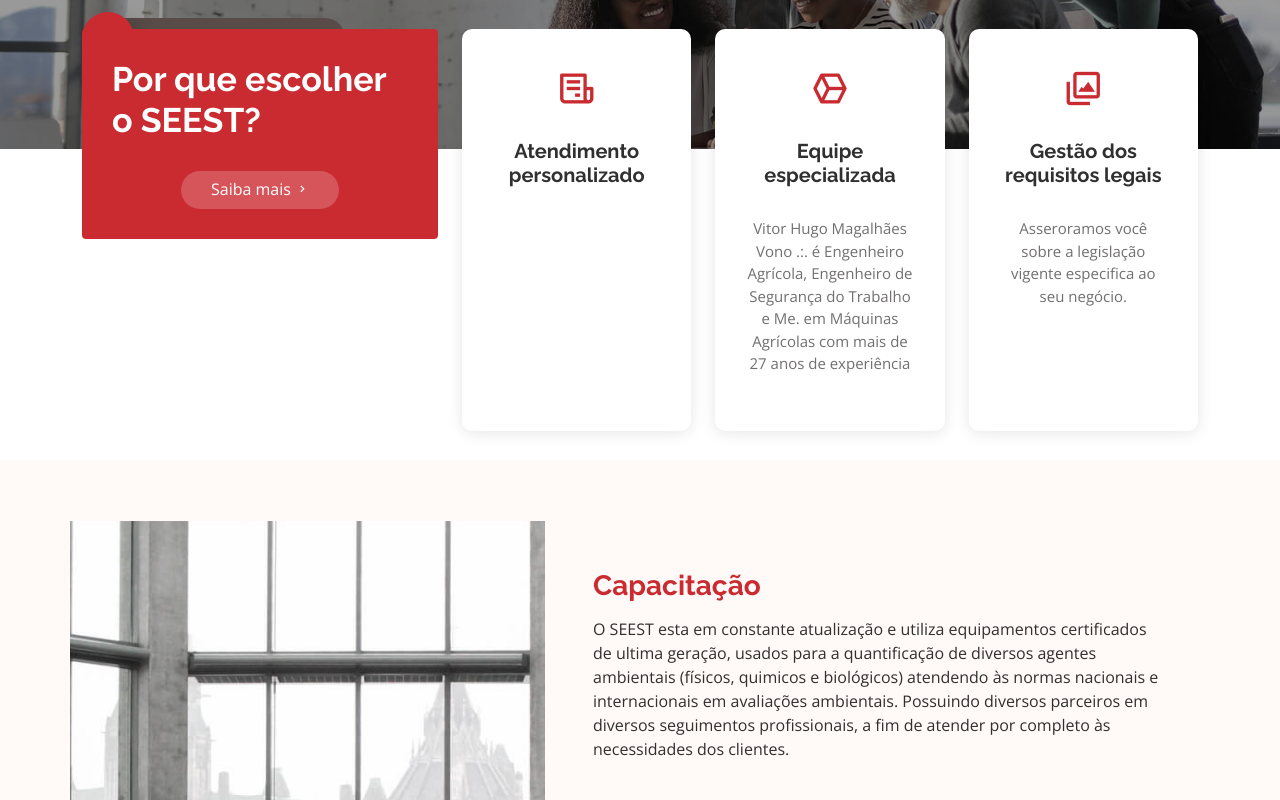
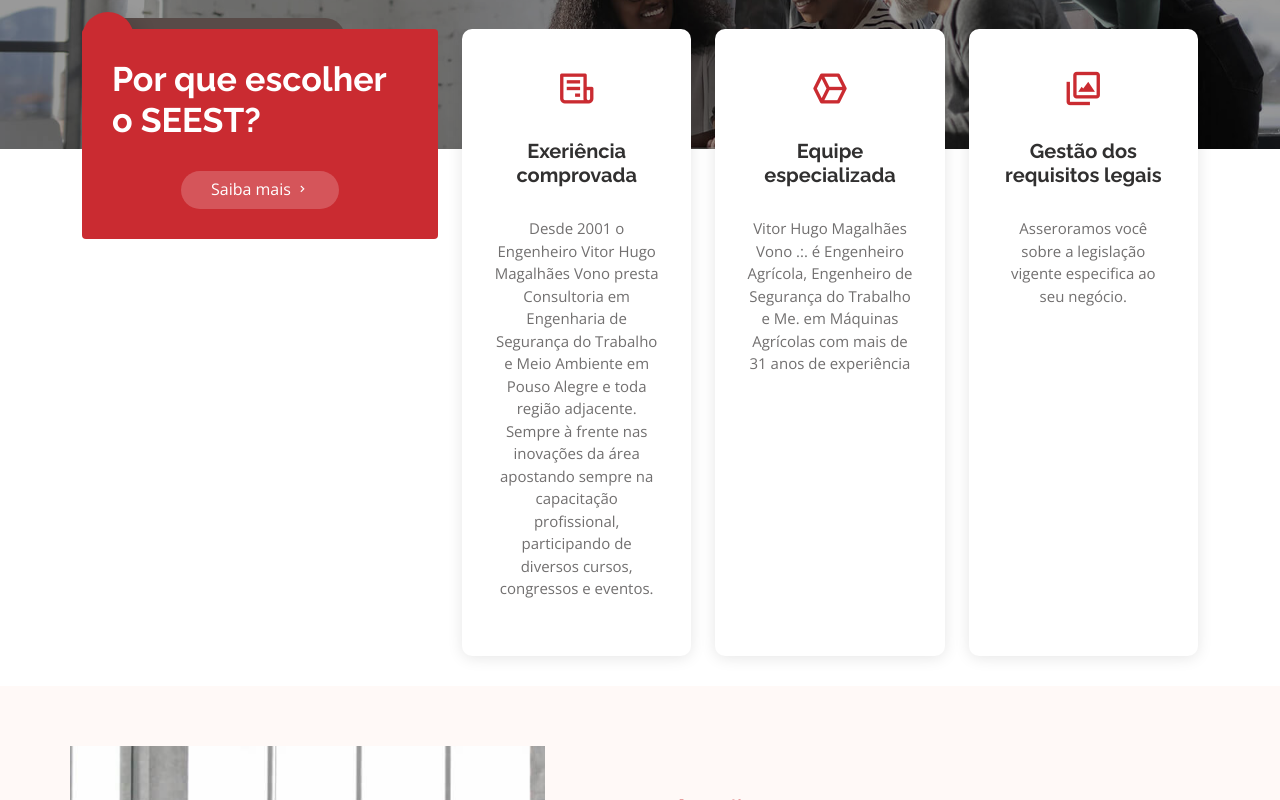
Before and after one commit to vitorvono/Flexor, a plain HTML site: page index.html in a window 1280 px wide. Shown: the part 441-1241 px from the top of the page. Drawn offline with nearby package versions, Linux system fonts and the light colour scheme.

Commit message:
editando capacitação

```diff
--- a/index.html
+++ b/index.html
@@ -127,8 +127,11 @@
                 <div class="col-xl-4 d-flex align-items-stretch" data-aos="fade-up" data-aos-delay="100">
                   <div class="icon-box mt-4 mt-xl-0">
                     <i class="bx bx-receipt"></i>
-                    <h4>Atendimento personalizado</h4>
-                    <p></p>
+                    <h4>Exeriência comprovada</h4>
+                    <p>Desde 2001 o Engenheiro Vitor Hugo Magalhães Vono presta Consultoria em Engenharia de Segurança
+                      do Trabalho e Meio Ambiente em Pouso Alegre e toda região adjacente. Sempre à frente nas inovações
+                      da área apostando sempre na capacitação profissional, participando de diversos cursos, congressos
+                      e eventos.</p>
                   </div>
                 </div>
                 <div class="col-xl-4 d-flex align-items-stretch" data-aos="fade-up" data-aos-delay="200">
@@ -136,7 +139,7 @@
                     <i class="bx bx-cube-alt"></i>
                     <h4>Equipe especializada</h4>
                     <p>Vitor Hugo Magalhães Vono .:. é Engenheiro Agrícola, Engenheiro de Segurança do Trabalho e Me. em
-                      Máquinas Agrícolas com mais de 27 anos de experiência</p>
+                      Máquinas Agrícolas com mais de 31 anos de experiência</p>
                   </div>
                 </div>
                 <div class="col-xl-4 d-flex align-items-stretch" data-aos="fade-up" data-aos-delay="300">
```
